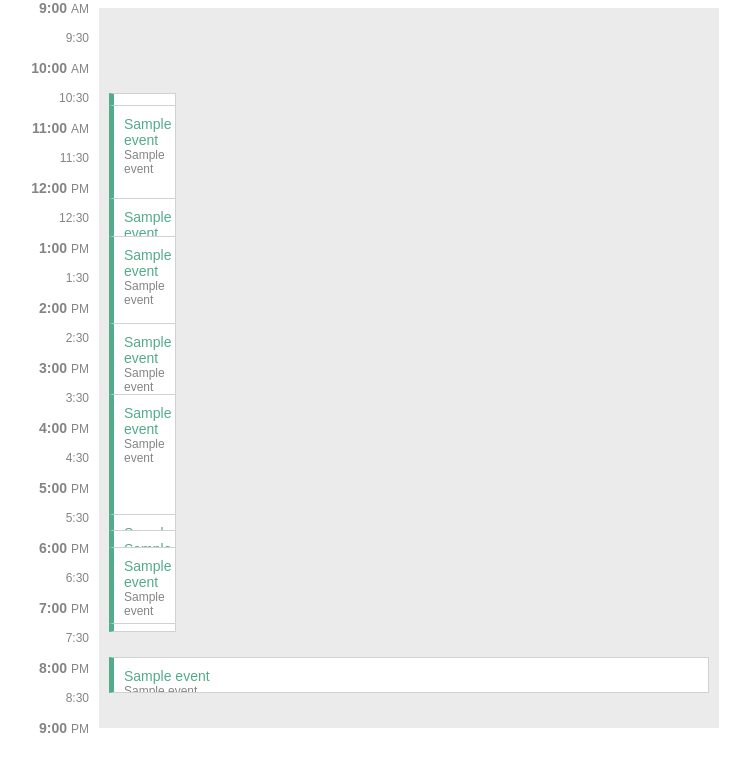
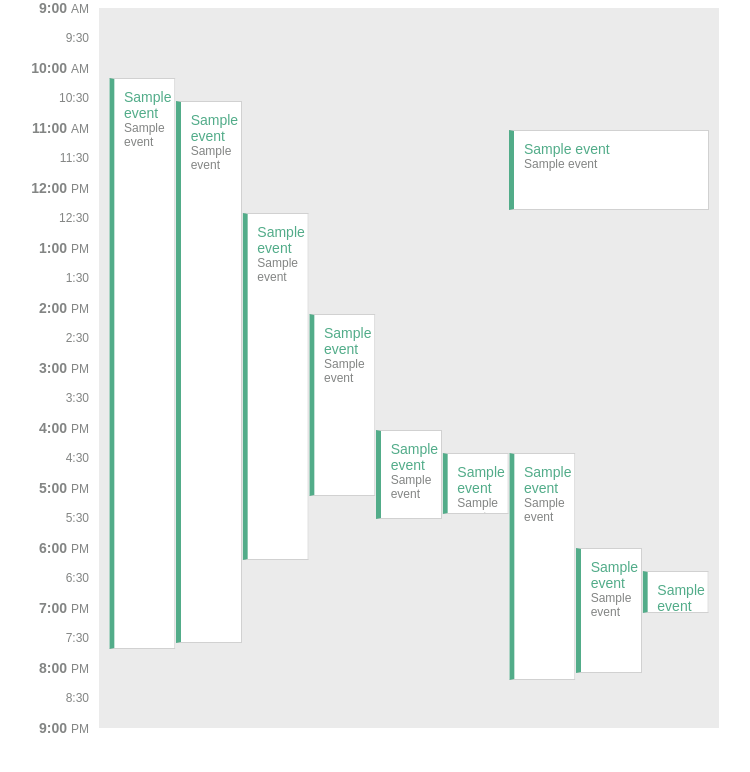
Before and after one commit to einarolafs/Day-Calendar, a plain HTML site: page index.html in a window 1280 px wide. Shown: the whole page, without its empty margins (9-759 px from the left). Drawn offline with Linux system fonts and the light colour scheme.

Commit message:
still some stuff overlapping

```diff
--- a/main.css
+++ b/main.css
@@ -55,8 +55,8 @@ body {
 .calendar .events > div {
 	position: absolute;
 	transform: translateX(10px);
-	min-width:0;
-	min-height:0;
+	overflow: hidden;
+
 }
 
 .calendar .events > div:hover {
@@ -68,7 +68,7 @@ body {
 	background:white;
 	border:1px solid #D1D1D1;
 	border-left:5px solid #52AC89;
-	height: calc(100% - 21px);
+	height: calc(100% - 22px);
 	overflow: hidden;
 }
 
--- a/main.js
+++ b/main.js
@@ -52,7 +52,6 @@ const layOutDay = function createEvents (events) {
 
     // End of error checking
     events = events.sort(compare);
-    console.log(events);
 
     //Clear events container of previous content
     events_container.innerHTML = '';
@@ -103,8 +102,10 @@ const layOutDay = function createEvents (events) {
             position = ((index - median(count)) * width);
 
             event.style.width = width + 'px';
-         event.style.left = properties.get_position() + 'px';
+            event.style.left = 'calc(50% - ' + (width * 2) + 'px';
+            event.style.transform = 'translatex('+ position +'px)'
         }
+
 
         //count the amount of events that overlap with this one and store each one in an array
         for (past_events in events_spaces) {
@@ -120,10 +121,8 @@ const layOutDay = function createEvents (events) {
                 }
             }
         }
+
         //Divide width among all items that overlap
-
-      console.log(overlap);
-
 
         if(overlap.count().length > 1 && overlap.count(true).length > 1) {
 
@@ -134,7 +133,6 @@ const layOutDay = function createEvents (events) {
                 overlap.index++;
             }
         } else {
-
             properties.width = (properties.width / (overlap.count(true).length + 1));
 
             for (past in overlap.shallow_events) {
@@ -147,8 +145,12 @@ const layOutDay = function createEvents (events) {
             }
         }
 
-      if (overlap.count().length > 1) style_multiple_events(container, overlap.index, overlap.count(), properties.width);
-      else container.style.left = properties.get_position() + 'px';
+        if (overlap.count().length > 1 && overlap.count(true).length > 1) {
+            style_multiple_events(container, overlap.index, overlap.count(), properties.width)
+        }
+        else {
+            container.style.left = properties.get_position() + 'px';
+        }
 
         container.style.width = properties.width + 'px';
         container.style.height = (event.end - event.start) + 'px';
@@ -175,6 +177,9 @@ const layOutDay = function createEvents (events) {
 
    console.log(events_spaces);
 }
+
+
+
 
 function checkErrors(events) {
        // Star with some error handling to make sure the array of events and the events them selfs are correct
@@ -208,8 +213,8 @@ function checkErrors(events) {
       }
    });
 
-   if (errorInput) {return}
+   if (errorInput) {return true}
 }
 
 /*layOutDay([{start: 30, end: 150}, {start: 540, end: 600}, {start: 560, end: 620}, {start: 610, end: 670} ]);*/
-layOutDay(testEvents);
+layOutDay(createEvents(10));
```
Lines whose indentation alone changed are shown as unchanged.
